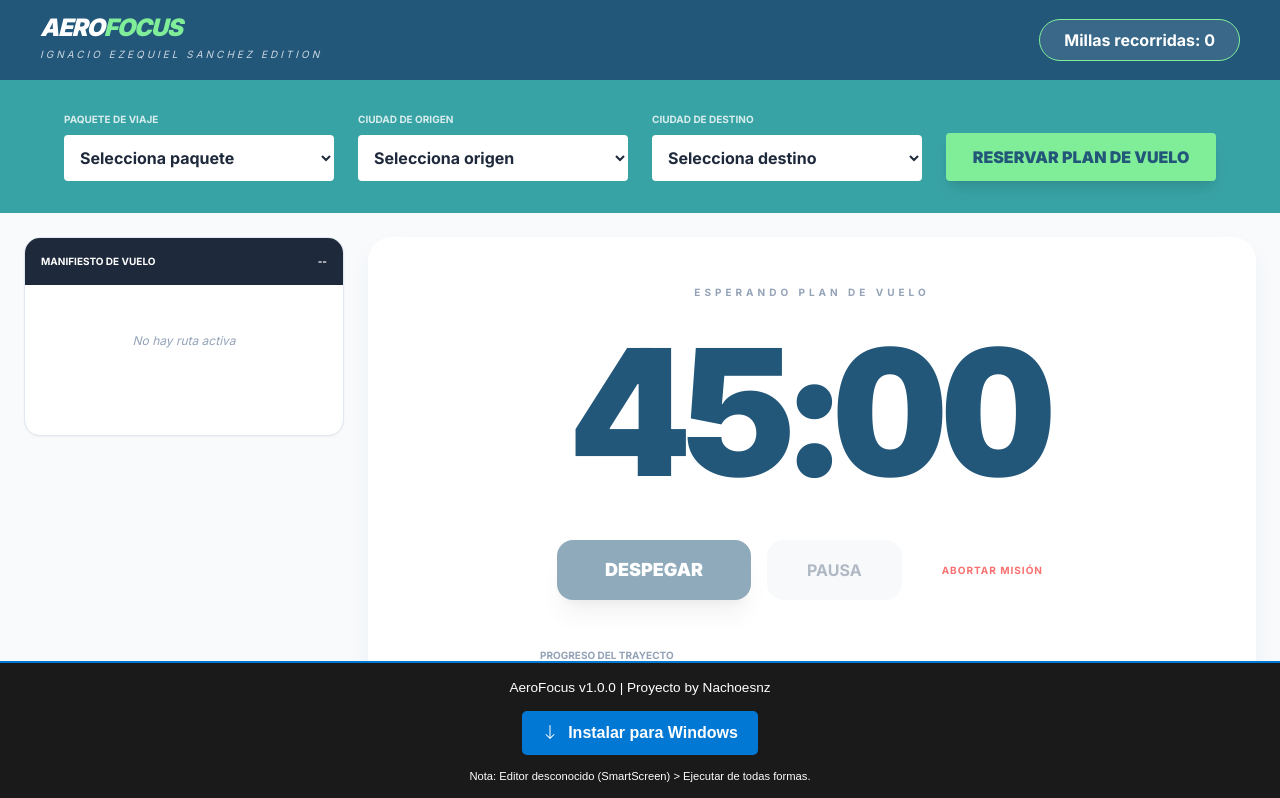
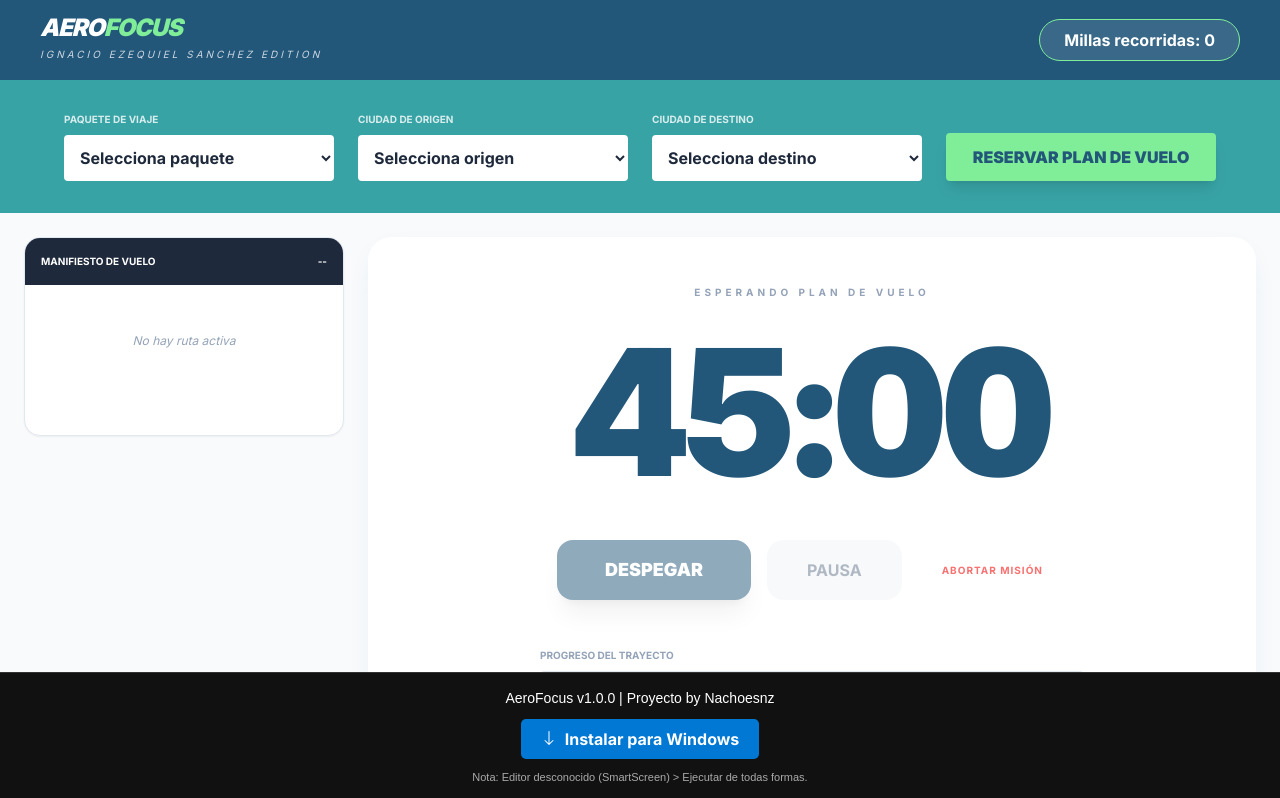
Before and after one commit to Nachoesnz/AeroFocus, a website: page docs/index.html in a window 1280 px wide. Shown: the top 798 px of the page. Drawn offline with nearby package versions, Linux system fonts and the light colour scheme; no server answers.

Commit message:
Agregado footer con boton de descargar app v3

```diff
--- a/docs/index.html
+++ b/docs/index.html
@@ -236,7 +236,7 @@
 <footer class="app-footer">
     <div class="footer-content">
         <p>AeroFocus v1.0.0 | Proyecto by Nachoesnz</p>
-        <a href="https://github.com/Nachoesnz/AeroFocus/releases/tag/v1.0.0" class="footer-download-btn">
+        <a href="https://github.com/Nachoesnz/AeroFocus/releases/download/v1.0.0/aerofocus_0.1.0_x64-setup.exe" class="footer-download-btn">
             <svg width="16" height="16" fill="currentColor" viewBox="0 0 16 16">
                 <path d="M8 0a.5.5 0 0 1 .5.5v11.793l3.146-3.147a.5.5 0 0 1 .708.708l-4 4a.5.5 0 0 1-.708 0l-4-4a.5.5 0 1 1 .708-.708L7.5 12.293V.5A.5.5 0 0 1 8 0z"/>
             </svg>
--- a/docs/style.css
+++ b/docs/style.css
@@ -156,57 +156,47 @@ body.theme-night .border-slate-300 {
   border-color: #1f2937;
 }
 
-/* Estilos ajustados para máxima visibilidad */
 .app-footer {
-    position: fixed;
-    bottom: 0;
-    left: 0;
-    width: 100%;
-    background-color: #1a1a1a; /* Fondo oscuro sólido para que resalte el texto */
-    border-top: 2px solid #0078d4;
-    padding: 15px 0;
-    color: #ffffff !important; /* Blanco puro para el texto */
-    font-family: Arial, sans-serif;
-    z-index: 9999;
+    position: fixed !important;
+    bottom: 0 !important;
+    left: 0 !important;
+    width: 100% !important;
+    background-color: #111111 !important; /* Fondo negro sólido */
+    padding: 15px 0 !important;
+    z-index: 999999 !important; /* Que esté por encima de TODO */
+    border-top: 1px solid #333 !important;
 }
 
 .footer-content {
-    display: flex;
-    flex-direction: column;
-    align-items: center;
-    justify-content: center;
-    gap: 8px;
+    display: flex !important;
+    flex-direction: column !important;
+    align-items: center !important;
+    justify-content: center !important;
+    gap: 10px !important;
 }
 
-/* Aseguramos que los párrafos y spans sean visibles */
-.footer-content p,
-.footer-content span {
-    margin: 0;
-    color: #ffffff !important;
-    display: block !important; /* Forzamos a que se muestren */
-    font-size: 0.85rem;
-    opacity: 1 !important; /* Quitamos la transparencia */
+.footer-content p {
+    color: #ffffff !important; /* Blanco puro */
+    font-size: 14px !important;
+    margin: 0 !important;
+    font-family: sans-serif !important;
 }
 
 .footer-download-btn {
-    background-color: #0078d4;
+    background-color: #0078d4 !important;
     color: white !important;
-    text-decoration: none;
-    padding: 10px 20px;
-    border-radius: 5px;
-    font-weight: bold;
-    display: flex;
-    align-items: center;
-    gap: 10px;
-    margin: 5px 0;
+    text-decoration: none !important;
+    padding: 8px 20px !important;
+    border-radius: 5px !important;
+    display: flex !important;
+    align-items: center !important;
+    gap: 8px !important;
+    font-weight: bold !important;
 }
 
-.footer-download-btn:hover {
-    background-color: #0086f1;
+.security-tip {
+    color: #aaaaaa !important; /* Gris claro */
+    font-size: 11px !important;
+    margin: 0 !important;
+    font-family: sans-serif !important;
 }
-
-/* Nota de seguridad un poco más pequeña pero clara */
-.security-tip {
-    font-size: 0.7rem !important;
-    color: #cccccc !important;
-}
```
